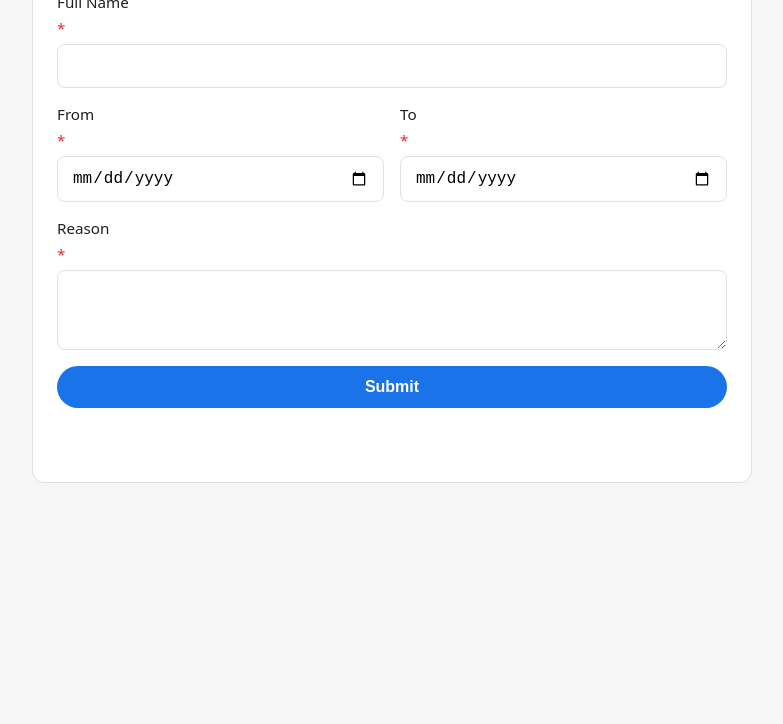
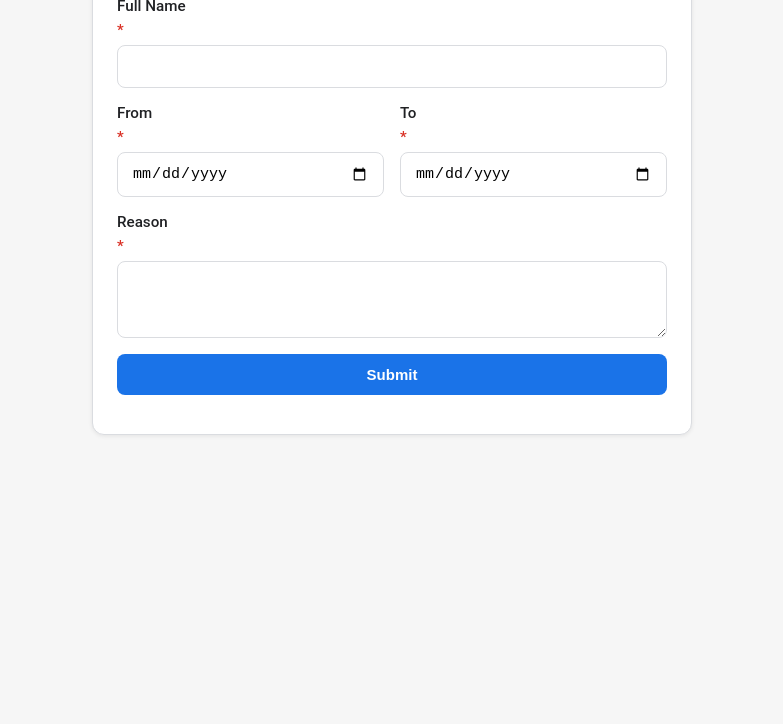
Before and after one commit to roverxtravel/leave-app, a plain HTML site: page index.html in a window 1280 px wide. Shown: the part 100-824 px from the top of the page, without its empty margins (248-1031 px from the left). After the commit the page ends 800 px from the top, so only its background shows below. Drawn offline with Linux system fonts and the light colour scheme.

Commit message:
styles.css

```diff
--- a/styles.css
+++ b/styles.css
@@ -1,20 +1,71 @@
-:root { --gap:16px; --radius:12px; --border:#e0e0e0; --text:#1f1f1f; }
-* { box-sizing:border-box; }
-html,body { height:100%; }
-body { margin:0; font-family:system-ui, -apple-system, Segoe UI, Roboto, Arial, sans-serif; background:#f6f6f6; color:var(--text); }
-main.card { max-width:720px; margin:24px auto; background:#fff; border:1px solid var(--border); border-radius:var(--radius); padding:24px; }
-h1 { margin:0 0 8px; font-size:1.6rem; }
-h2 { font-size:1.05rem; margin:24px 0 8px; color:#5f6368; font-weight:600; }
-form { display:grid; gap:var(--gap); }
-.section { padding:8px 0 12px; border-top:1px solid var(--border); }
-label { display:grid; gap:6px; font-size:0.95rem; }
-label span { color:#d93025; }
-input, select, textarea {
-  width:100%; padding:12px 14px; border:1px solid var(--border); border-radius:8px; font-size:16px; background:#fff;
+:root {
+  --gap: 16px;
+  --border: #dadce0;
+  --bg: #fff;
+  --primary: #1a73e8;
 }
-input[readonly] { background:#fafafa; }
-.grid { display:grid; gap:var(--gap); grid-template-columns:1fr 1fr; }
-@media (max-width:640px) { .grid { grid-template-columns:1fr; } main.card{margin:12px; padding:16px;} }
-.btn { padding:12px 16px; border:none; border-radius:999px; background:#1a73e8; color:#fff; font-weight:600; cursor:pointer; font-size:16px; }
+
+* { box-sizing: border-box; }
+body {
+  margin: 0;
+  font-family: Roboto, Arial, sans-serif;
+  background: #f6f6f6;
+  color: #202124;
+}
+main.card {
+  max-width: 600px;
+  margin: 24px auto;
+  padding: 24px;
+  background: var(--bg);
+  border: 1px solid var(--border);
+  border-radius: 12px;
+  box-shadow: 0 1px 4px rgba(0,0,0,0.08);
+}
+h1 {
+  font-size: 1.5rem;
+  margin: 0 0 20px;
+  font-weight: 500;
+}
+form {
+  display: grid;
+  gap: var(--gap);
+}
+label {
+  display: grid;
+  gap: 6px;
+  font-size: 0.95rem;
+  font-weight: 500;
+}
+label span { color: #d93025; }
+input, textarea {
+  padding: 12px 14px;
+  border: 1px solid var(--border);
+  border-radius: 8px;
+  font-size: 15px;
+}
+textarea { resize: vertical; }
+.grid {
+  display: grid;
+  gap: var(--gap);
+  grid-template-columns: 1fr 1fr;
+}
+@media (max-width: 640px) {
+  .grid { grid-template-columns: 1fr; }
+  main.card { margin: 12px; padding: 16px; }
+}
+.btn {
+  padding: 12px 20px;
+  border: none;
+  border-radius: 8px;
+  background: var(--primary);
+  color: #fff;
+  font-size: 15px;
+  font-weight: 600;
+  cursor: pointer;
+}
 .btn:active { transform: translateY(1px); }
-.status { min-height:20px; font-size:0.95rem; }
+.status {
+  margin-top: 12px;
+  font-size: 0.95rem;
+  color: #188038; /* green tick text */
+}
```
